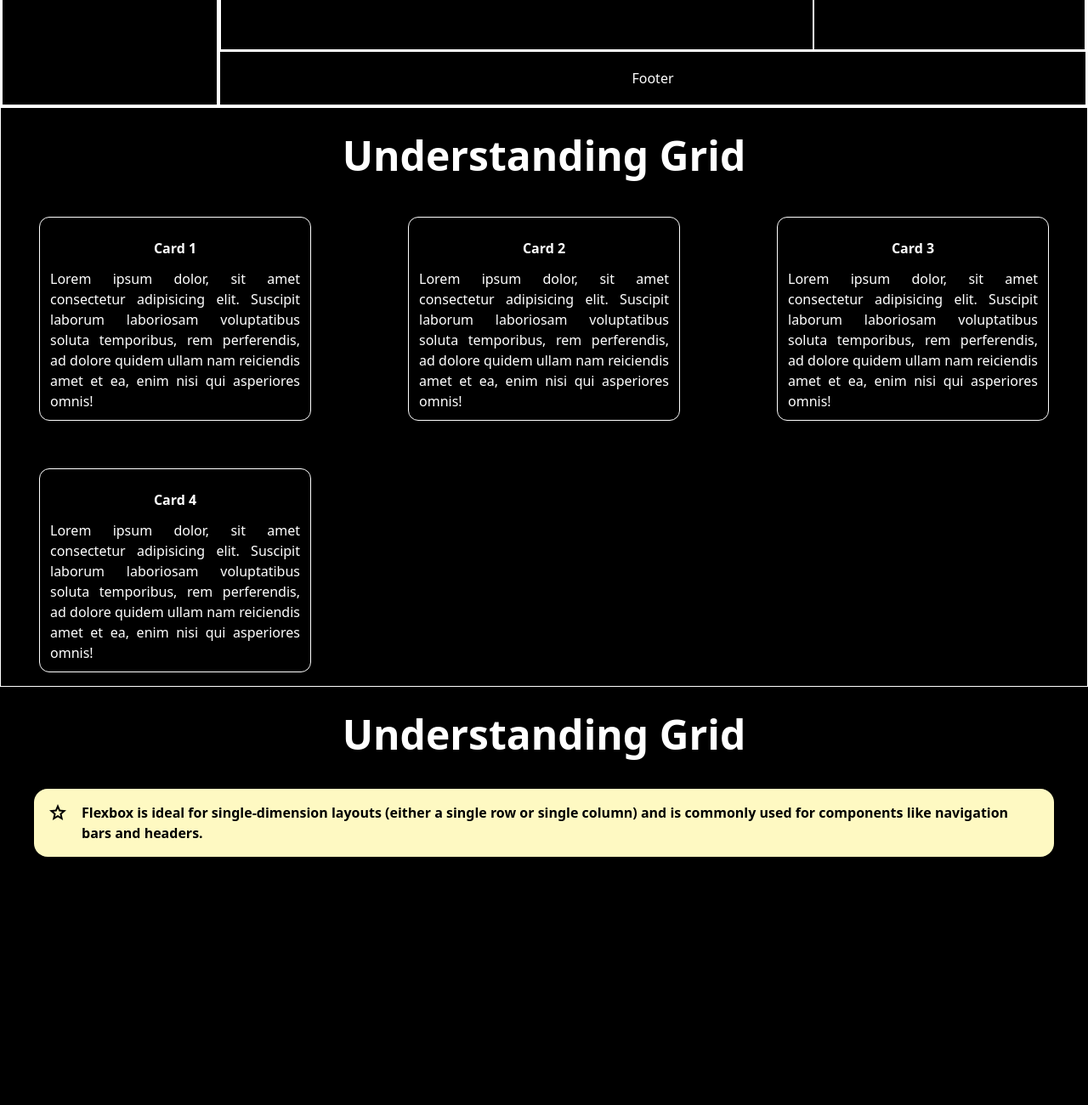
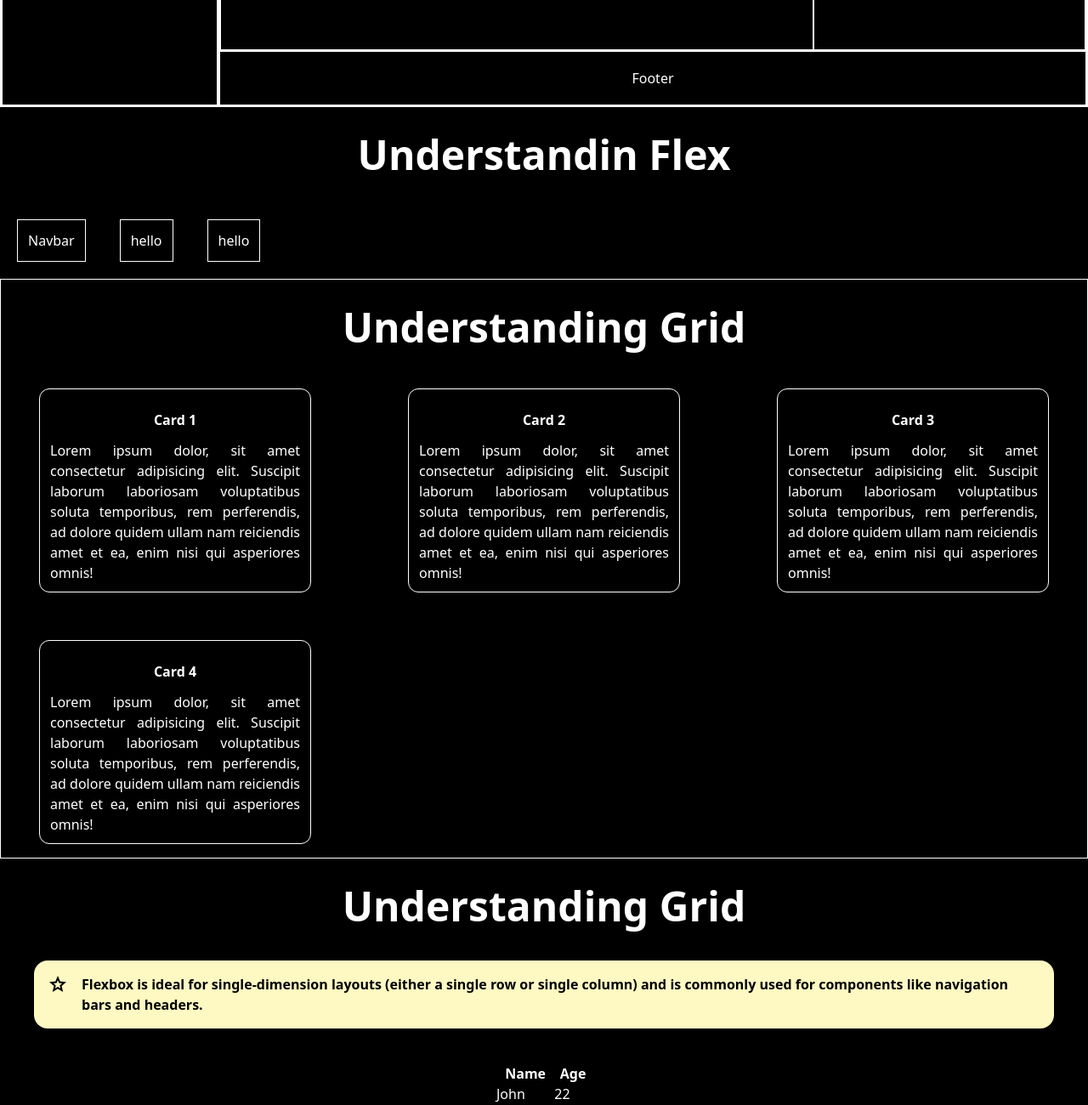
Before and after one commit to mak-co/responsive-layout-skeleton, a website: page index.html in a window 1280 px wide. Shown: the part 788-2088 px from the top of the page at 85% size. Before the commit the page ends 1836 px from the top, so only its background shows below. Drawn offline with nearby package versions, Linux system fonts and the light colour scheme.

Commit message:
Practiced responsive layouts using Flexbox and Grid

```diff
--- a/index.html
+++ b/index.html
@@ -78,7 +78,20 @@
   <!-- Understanding Flex -->
 
 
+<div>
+  <h1 class=" text-5xl m-8 font-extrabold text-center">Understandin Flex</h1>
+  <div class="navbar flex flex-row items-center ">
+    <div class="items-start  border border-white m-5 p-3 "><h1>Navbar</h1></div>
 
+    <div class="items-end border  border-white m-5 p-3 "><h1>hello</h1></div>
+
+    <div class="items-end border border-white m-5 p-3 "><h1>hello</h1></div>
+
+  </div>
+
+
+
+ </div>
 
 
 
@@ -86,7 +99,7 @@
   <!-- Understanding Grid -->
 <div class=" border border-white">
 <div>
-      <h1 class="text-5xl font-extrabold text-center  m-8">
+      <h1 class="text-5xl font-extrabold text-center  m-8 ">
   Understanding Grid
 </h1>
     </div>
@@ -124,6 +137,12 @@
   </div>
 
 
+
+
+
+
+
+
   <div class="">
     <h1 class="text-5xl font-extrabold text-center
    m-8">Understanding Grid</h1>
@@ -136,6 +155,20 @@
     <p class=" text-black font-bold ">Flexbox is ideal for single-dimension layouts (either a single row or single column) and is commonly used for components like navigation bars and headers. </p>
   </div>
 
+<div class=" flex justify-center  border border-black">
+  <table class=" w-28 table-auto mx-auto">
+  <tr>
+    <th>Name</th>
+    <th>Age</th>
+  </tr>
+
+  <tr>
+    <td>John</td>
+    <td>22</td>
+  </tr>
+</table>
+</div>
+
 
 
 
```
Also changed, not shown: output.css.
